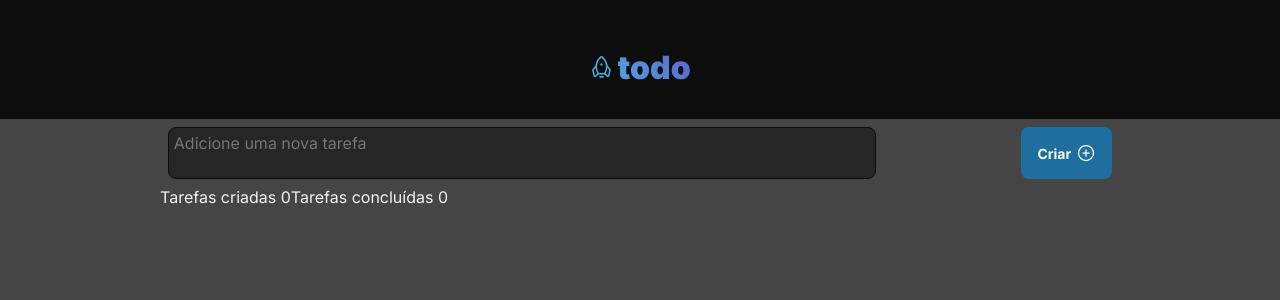
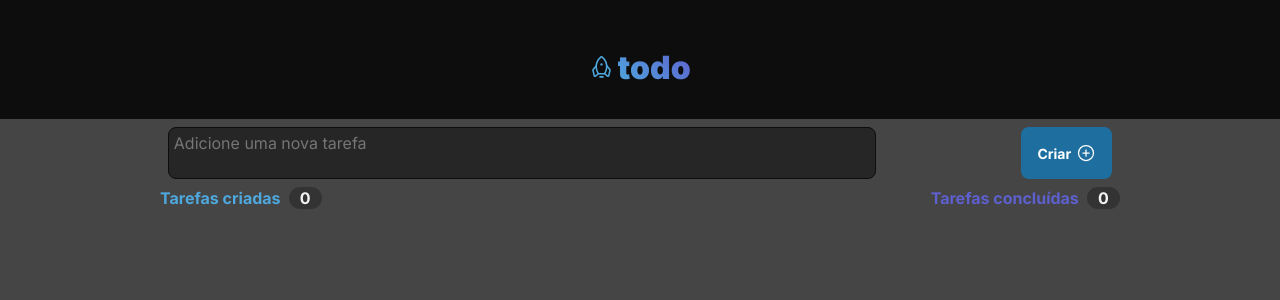
Before and after one commit to caiolemedev/Rocketseat_Desafios_ToDoList, a React (Vite) app in the folder ToDoList/: page / in a window 1280 px wide. Shown: the top 300 px of the page. Built offline with nearby package versions, Linux system fonts and the light colour scheme.

Commit message:
Updated css for task info
Updated css for task info

```diff
--- a/ToDoList/src/components/ToDo.module.css
+++ b/ToDoList/src/components/ToDo.module.css
@@ -32,3 +32,37 @@
 
   transition: background-color 0.1s;
 }
+
+.taskList {
+}
+
+.taskInfo {
+  display: flex;
+  justify-content: space-between;
+}
+
+.taskInfo > p {
+  display: flex;
+  align-items: center;
+  font-weight: 700;
+  gap: 0.5rem;
+}
+
+.taskCount span:nth-child(1) {
+  color: var(--blue);
+  background: none;
+  padding: 0;
+}
+
+.taskDone span:nth-child(1) {
+  color: var(--purple);
+  background: none;
+  padding: 0;
+}
+
+.taskInfo span {
+  line-height: 1rem;
+  padding: 0.2rem 0.7rem;
+  background: var(--gray-400);
+  border-radius: 999px;
+}
--- a/ToDoList/src/components/ToDo.tsx
+++ b/ToDoList/src/components/ToDo.tsx
@@ -53,11 +53,17 @@ export function ToDo() {
       </form>
 
 
-      <div className={'taskList'}>
-        <p>
-          <span>Tarefas criadas {tasks.length}</span>
-          <span>Tarefas concluídas {tasksDone.length}</span>
-        </p>
+      <div className={styles.taskList}>
+        <div className={styles.taskInfo}>
+          <p className={styles.taskCount}>
+            <span>Tarefas criadas</span>
+            <span>{tasks.length}</span>
+          </p>
+          <p className={styles.taskDone}>
+            <span>Tarefas concluídas</span>
+            <span>{tasksDone.length}</span>
+          </p>
+        </div>
           {tasks.map(task => {
             return (
               <Task
```
